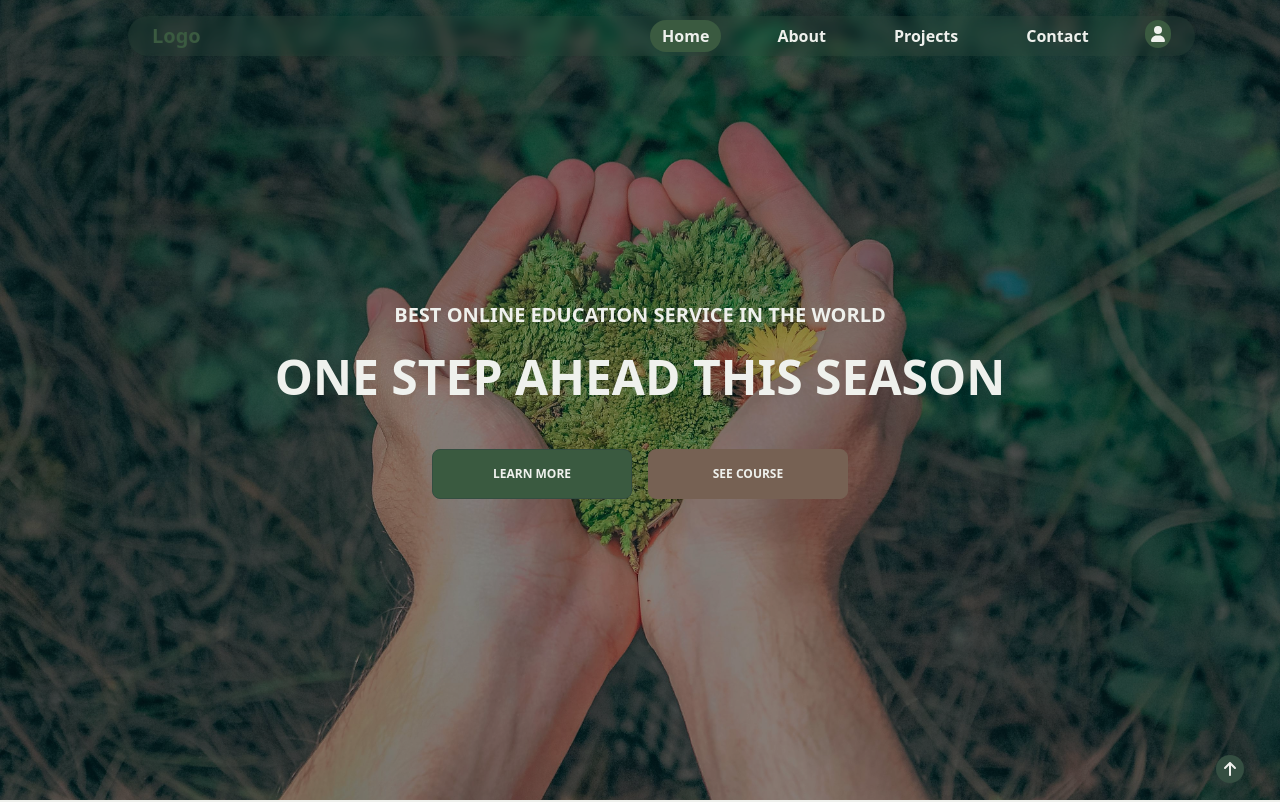
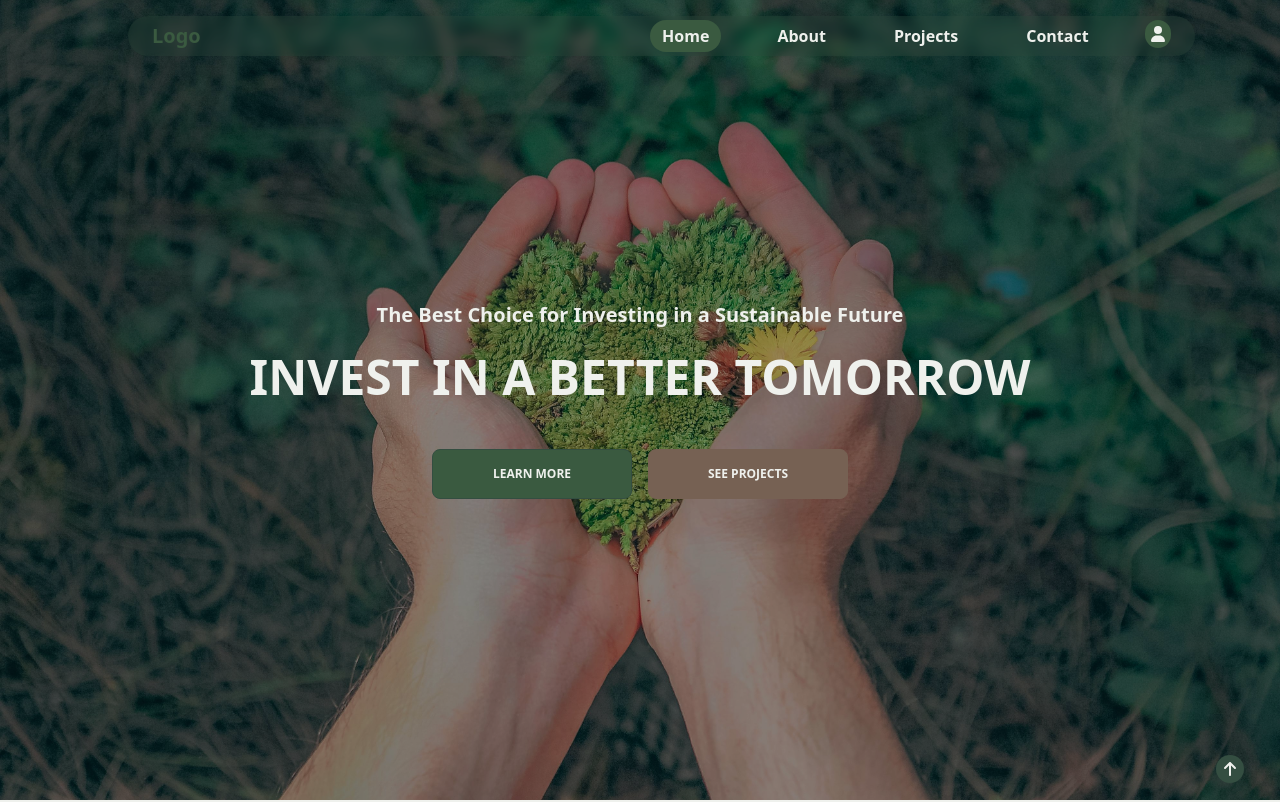
Before and after one commit to beaux-noodos/Landing, a React (Vite) app: page /home in a window 1280 px wide. Shown: the top 802 px of the page. Built offline with nearby package versions, Linux system fonts and the light colour scheme.

Commit message:
refactor: change text in HomeBanner

```diff
--- a/src/components/home/HomeBanner.jsx
+++ b/src/components/home/HomeBanner.jsx
@@ -34,7 +34,7 @@ const HomeBanner = () => {
             transition={{ duration: 0.6 }}
             viewport={{ once: false, amount: 0.1 }}
           >
-            BEST ONLINE EDUCATION SERVICE IN THE WORLD
+            The Best Choice for Investing in a Sustainable Future
           </motion.p>
           <motion.h2
             className="lg:text-5xl text-xl text-background font-semibold mt-6 mb-12"
@@ -43,7 +43,7 @@ const HomeBanner = () => {
             transition={{ duration: 0.6, delay: 0.2 }}
             viewport={{ once: false, amount: 0.1 }}
           >
-            ONE STEP AHEAD THIS SEASON
+            INVEST IN A BETTER TOMORROW
           </motion.h2>
           <motion.div
             className="flex flex-col lg:flex-row gap-4 justify-center"
@@ -53,10 +53,10 @@ const HomeBanner = () => {
             viewport={{ once: false, amount: 0.1 }}
           >
             <motion.button className="bg-primaryGreen border border-secondaryGreen text-background text-xs font-semibold w-full max-w-[200px] px-8 py-4 rounded-lg hover:bg-transparent">
-              LEARN MORE
+              <a href="/about-us">LEARN MORE</a>
             </motion.button>
             <motion.button className="bg-secondaryBrown border border-secondaryBrown text-background text-xs font-semibold w-full max-w-[200px] px-8 py-4 rounded-lg hover:bg-transparent hover:text-primary">
-              SEE COURSE
+              <a href="/projects">SEE PROJECTS</a>
             </motion.button>
           </motion.div>
         </div>
```
